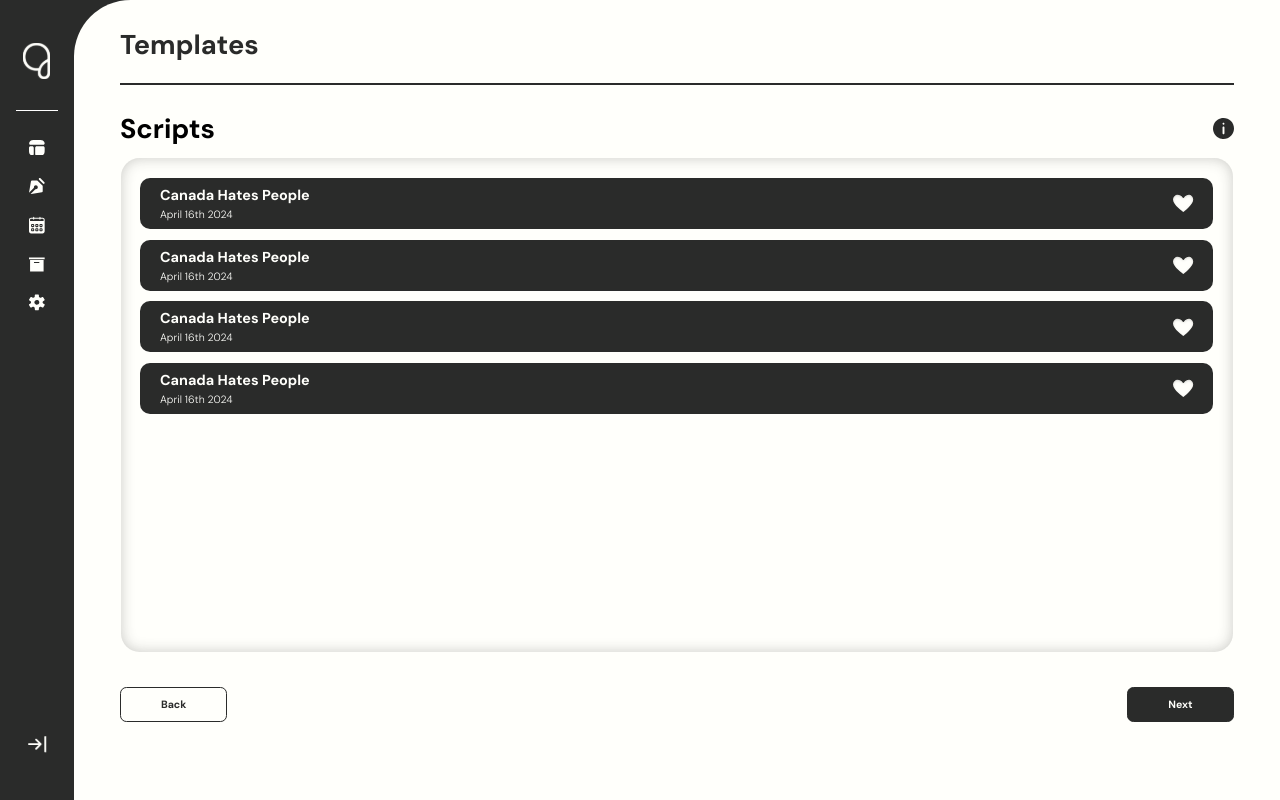
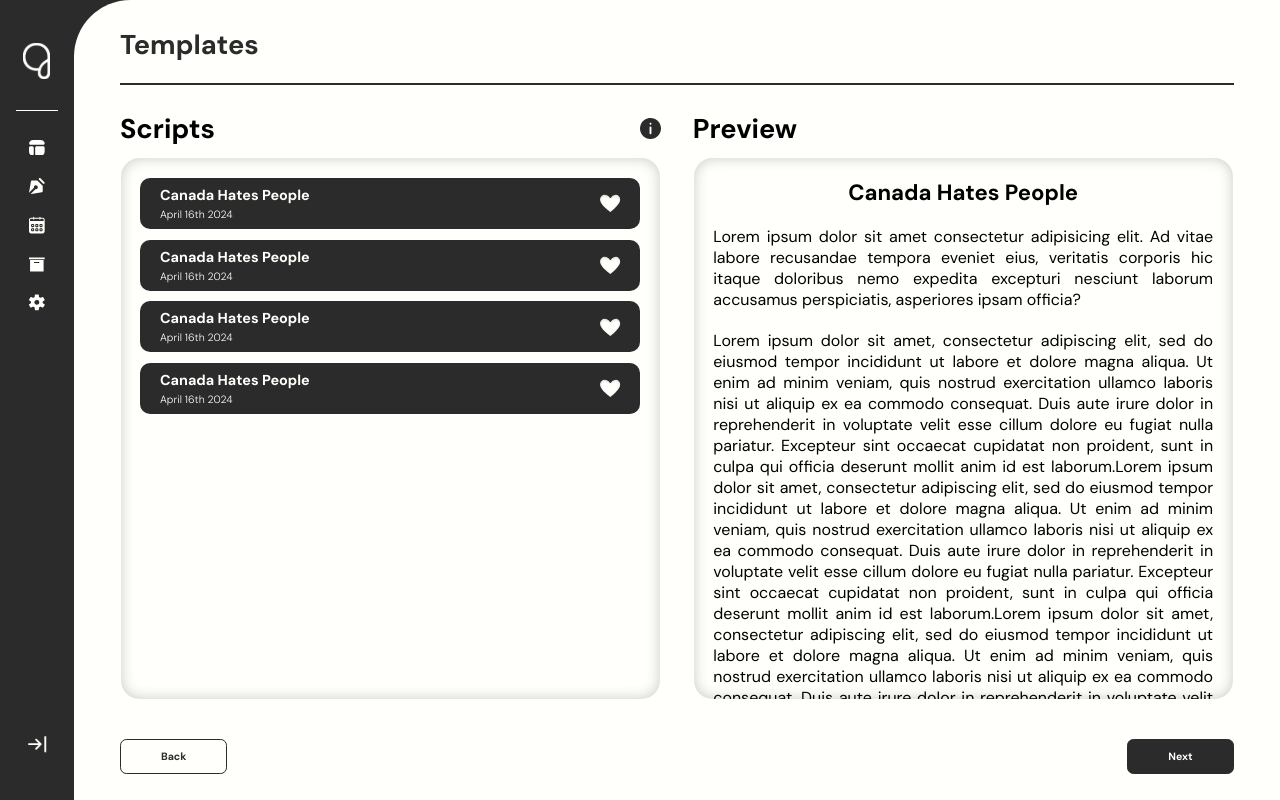
Before and after one commit to GeekLabsHoldings/Machine-Genius, a Next.js app: page /content-creator/choose-articles in a window 1280 px wide. Built offline with nearby package versions, Linux system fonts and the light colour scheme.

Commit message:
first commit

```diff
--- a/app/content-creator/choose-articles/chooseArticles.module.css
+++ b/app/content-creator/choose-articles/chooseArticles.module.css
@@ -1,17 +1,15 @@
-.scripts_wrapper{
-    width: 100%;
+.scripts_wrapper , .preview_wrapper {
     height: 100%;
     display: flex;
     flex-direction: column;
 }
 
-.scripts_wrapper .header{
+.scripts_wrapper .header , .preview_wrapper .header{
     display: flex;
     align-items: center;
     justify-content: space-between;
     width: 100%;
     margin-bottom: clamp(10px,  calc( 0.8vw + 0.1rem ) , 1000px);
-
 }
 
 .scripts_wrapper .header h6{
@@ -19,7 +17,7 @@
     font-size: clamp(14px,  calc( 2vw + 0.1rem ) , 900px);
 }
 
-.scripts_wrapper .select_article_container{
+.scripts_wrapper .select_article_container , .preview_wrapper .selected_article_container{
     box-shadow: 0px 0px 14px 0px rgba(42, 43, 42, 0.25) inset;
     border: 1px solid transparent;
     border-radius: clamp(10px,  calc( 1.4vw + 0.1rem ) , 1000px);
@@ -27,3 +25,25 @@
     height: 90%;
     overflow-y: auto;
 }
+
+
+.preview_wrapper .header h6{
+    font-weight: 700;
+    font-size: clamp(14px,  calc( 2vw + 0.1rem ) , 900px);
+}
+
+.preview_wrapper .selected_article_container h6{
+    font-size: clamp(14px,  calc( 1.6vw + 0.1rem ) , 900px);
+    font-weight: 700;
+    text-align: center;
+    margin-bottom: clamp(10px,  calc( 1.4vw + 0.1rem ) , 1000px) ;
+}
+
+.preview_wrapper .selected_article_container p{
+    text-align: justify;
+    margin-bottom: clamp(10px,  calc( 1.4vw + 0.1rem ) , 300px);
+}
+
+.preview_wrapper .selected_article_container p:last-child{
+    margin-bottom: 0;
+}
--- a/app/content-creator/choose-articles/page.tsx
+++ b/app/content-creator/choose-articles/page.tsx
@@ -2,12 +2,13 @@ import CustomBtn from '@/app/_components/Button/CustomBtn'
 import styles from './chooseArticles.module.css'
 import TopicColapse from '@/app/_components/TopicCollapse/TopicCollapse'
 import ArticleWithCheck from '@/app/_components/ArticleWithCheck/ArticleWithCheck'
+import ArticlePreview from '@/app/_components/ArticlePreview/ArticlePreview'
 
 const chooseArticles = () => {
     return (
         <div className="flex flex-col h-full">
-            <div className="flex justify-center items-center py-[2vw] h-[90%] gap-[2rem]">
-                <div className={styles.scripts_wrapper}>
+            <div className="flex justify-center items-start py-[2vw] h-[90%] gap-[2rem]">
+                <div className={styles.scripts_wrapper + ' w-1/2'}>
                     <div className={styles.header}>
                         <h6>Scripts</h6>
                         <span>
@@ -36,6 +37,18 @@ const chooseArticles = () => {
                         </TopicColapse>
                     </div>
                 </div>
+                <div className={styles.preview_wrapper + ' w-1/2'}>
+                    <div className={styles.header}>
+                        <h6>Preview</h6>
+                    </div>
+                    <div className={styles.selected_article_container}>
+                        <h6>Canada Hates People</h6>
+                        <p>Lorem ipsum dolor sit amet consectetur adipisicing elit. Ad vitae labore recusandae tempora eveniet eius, veritatis corporis hic itaque doloribus nemo expedita excepturi nesciunt laborum accusamus perspiciatis, asperiores ipsam officia?</p>
+                        <p>Lorem ipsum dolor sit amet, consectetur adipiscing elit, sed do eiusmod tempor incididunt ut labore et dolore magna aliqua. Ut enim ad minim veniam, quis nostrud exercitation ullamco laboris nisi ut aliquip ex ea commodo consequat. Duis aute irure dolor in reprehenderit in voluptate velit esse cillum dolore eu fugiat nulla pariatur. Excepteur sint occaecat cupidatat non proident, sunt in culpa qui officia deserunt mollit anim id est laborum.Lorem ipsum dolor sit amet, consectetur adipiscing elit, sed do eiusmod tempor incididunt ut labore et dolore magna aliqua. Ut enim ad minim veniam, quis nostrud exercitation ullamco laboris nisi ut aliquip ex ea commodo consequat. Duis aute irure dolor in reprehenderit in voluptate velit esse cillum dolore eu fugiat nulla pariatur. Excepteur sint occaecat cupidatat non proident, sunt in culpa qui officia deserunt mollit anim id est laborum.Lorem ipsum dolor sit amet, consectetur adipiscing elit, sed do eiusmod tempor incididunt ut labore et dolore magna aliqua. Ut enim ad minim veniam, quis nostrud exercitation ullamco laboris nisi ut aliquip ex ea commodo consequat. Duis aute irure dolor in reprehenderit in voluptate velit esse cillum dolore eu fugiat nulla pariatur. Excepteur sint occaecat cupidatat non proident, sunt in culpa qui officia deserunt mollit anim id est laborum.</p>
+                        <p>Lorem ipsum dolor sit amet consectetur adipisicing elit. Ad vitae labore recusandae tempora eveniet eius, veritatis corporis hic itaque doloribus nemo expedita excepturi nesciunt laborum accusamus perspiciatis, asperiores ipsam officia?</p>
+
+                    </div>
+                </div>
             </div>
 
             <div className="flex justify-between w-full">
```
Also changed, not shown: 1 other file (tests, documents, lock files or other folders).
